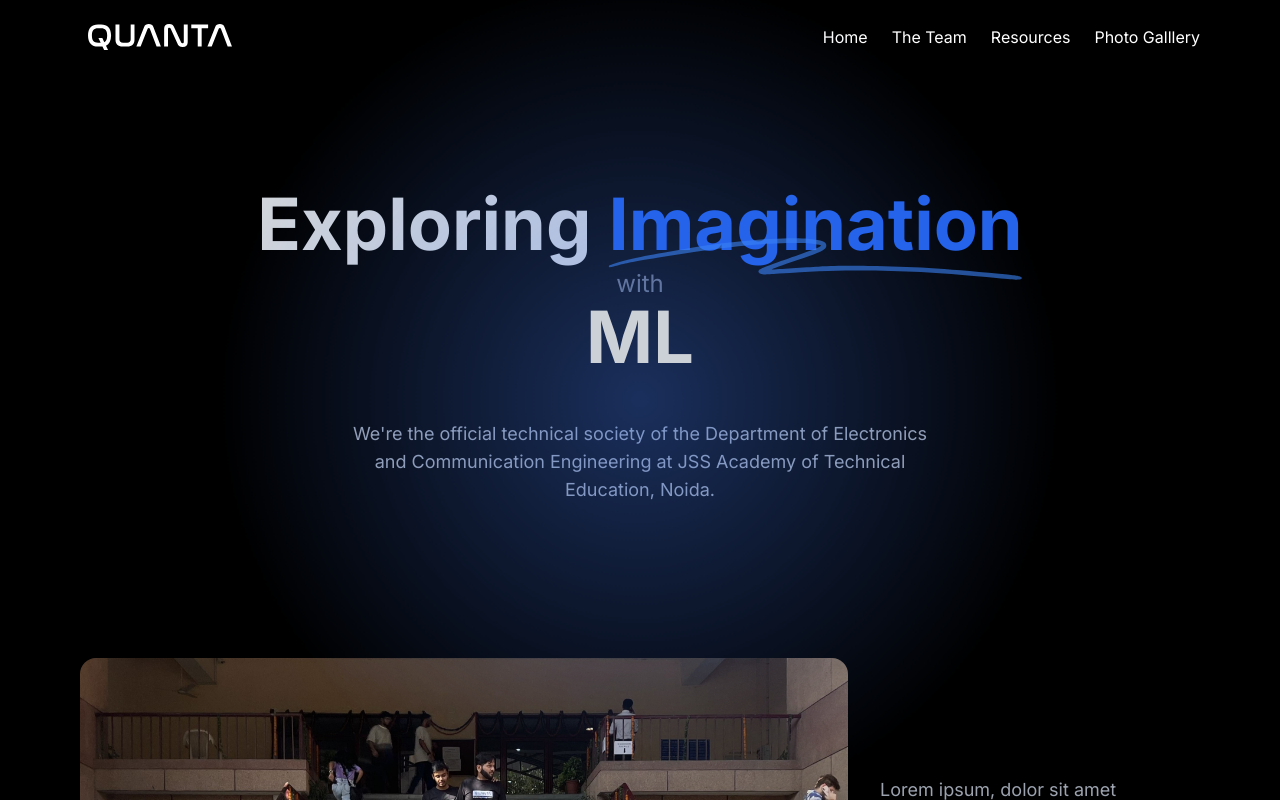
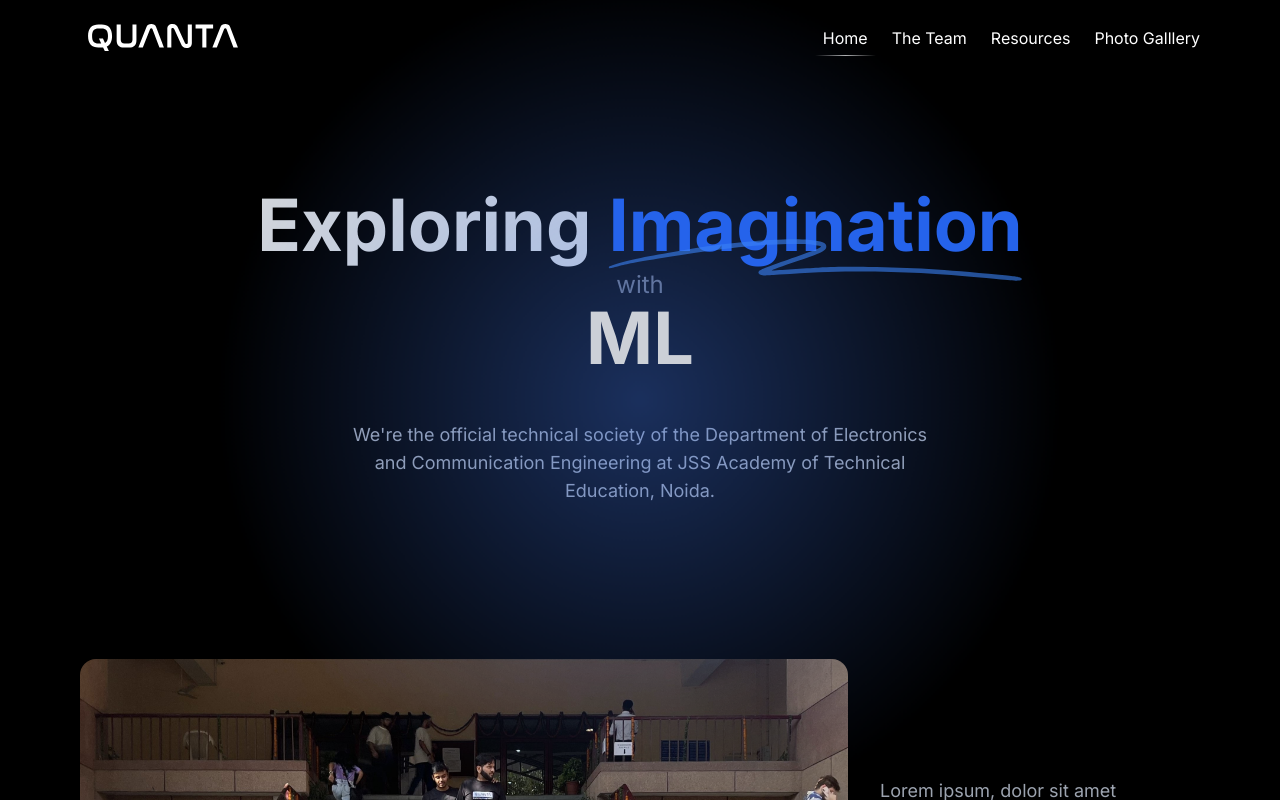
Before and after one commit to thisisamish/quanta, a Next.js app: page / in a window 1280 px wide. Shown: the top 800 px of the page. Built offline with nearby package versions, Linux system fonts and the light colour scheme.

Commit message:
fix navbar link highlight issue
by default, the home page should highlight the home link in the navbar. that wasn't happening.

```diff
--- a/app/components/Footer.tsx
+++ b/app/components/Footer.tsx
@@ -45,7 +45,7 @@ const Footer = () => {
 					<circle cx="292.5" cy="582.5" r="41.5" fill="white" />
 				</svg> */}
 					<svg
-						width="200"
+						width="170"
 						viewBox="0 0 2842 515"
 						fill="none"
 						xmlns="http://www.w3.org/2000/svg"
--- a/app/components/Navbar.tsx
+++ b/app/components/Navbar.tsx
@@ -6,6 +6,7 @@
 
 import Link from 'next/link';
 import { useState } from 'react';
+import { usePathname } from 'next/navigation';
 
 import * as motion from '../lib/framer';
 
@@ -17,7 +18,7 @@ interface MenuItem {
 
 const Navbar = ({ links }: { links: MenuItem[] }) => {
 	const [menuOpen, setMenuOpen] = useState(false);
-	const [activeLink, setActiveLink] = useState(0);
+	const path = usePathname();
 
 	return (
 		<motion.div
@@ -74,6 +75,7 @@ const Navbar = ({ links }: { links: MenuItem[] }) => {
 				</div>
 				<div className="p-4 w-40 lg:w-44 ">
 					<svg
+						width="150"
 						viewBox="0 0 2842 515"
 						fill="none"
 						xmlns="http://www.w3.org/2000/svg"
@@ -85,6 +87,8 @@ const Navbar = ({ links }: { links: MenuItem[] }) => {
 					</svg>
 				</div>
 			</div>
+
+			{/* Desktop Navbar */}
 			<div className="navbar-end hidden lg:flex">
 				<ul className="flex">
 					{links.map((link) =>
@@ -93,11 +97,10 @@ const Navbar = ({ links }: { links: MenuItem[] }) => {
 								<Link
 									href={link.href}
 									className="ml-2 p-2 relative"
-									onClick={() => setActiveLink(link.id)}
 								>
 									<span
 										className={`${
-											activeLink === link.id &&
+											path === link.href &&
 											'absolute bottom-0 left-0 h-[1px] w-full opacity-70 bg-gradient-to-r from-[rgba(153,238,255,0)] via-white to-[rgba(255,255,255,0)]'
 										}`}
 									></span>
```
